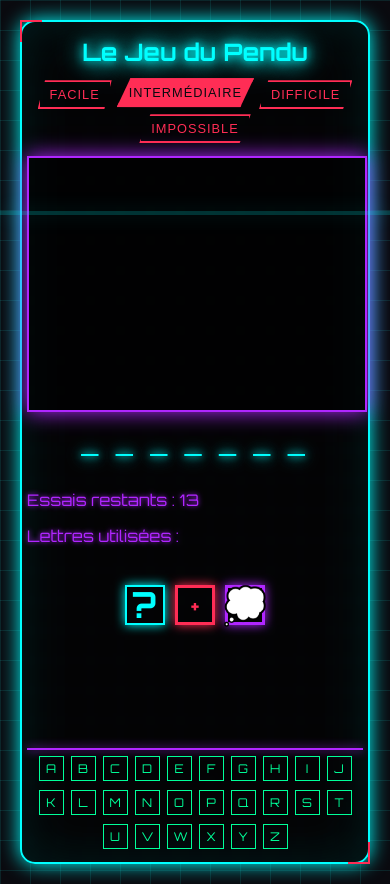
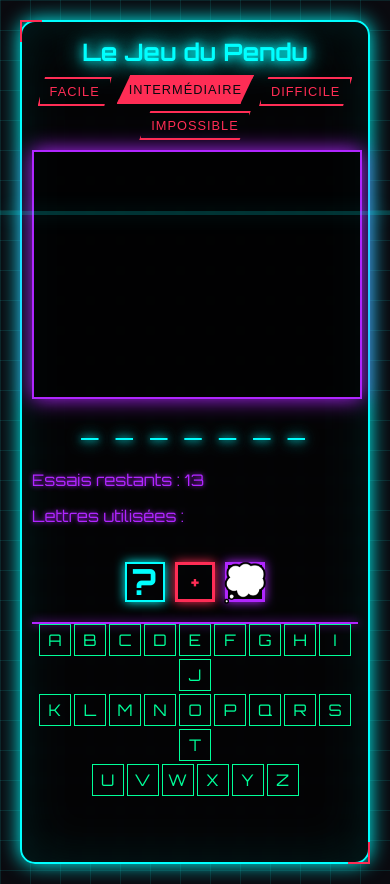
Before and after one commit to Valloue/Pendu, a plain HTML site: page index.html in a window 390 px wide. Drawn offline with Linux system fonts and the light colour scheme; no server answers.

Commit message:
mise a jour du code

```diff
--- a/css/style.css
+++ b/css/style.css
@@ -848,11 +848,48 @@ body {
 /* Styles spécifiques pour le mode portrait (vertical) */
 @media screen and (max-width: 768px) and (orientation: portrait) {
     .game-container {
-        padding: 10px 5px;
         height: 100vh;
         display: flex;
         flex-direction: column;
-        justify-content: space-between;
+        justify-content: flex-start;
+        padding-bottom: 20px;
+    }
+
+    .keyboard {
+        position: relative;
+        bottom: auto;
+        left: auto;
+        width: 100%;
+        background: var(--dark-bg);
+        padding: 5px;
+        display: flex;
+        flex-direction: column;
+        gap: 3px;
+        margin-top: auto;
+    }
+
+    .keyboard-row {
+        display: flex;
+        justify-content: center;
+        gap: 3px;
+        margin: 0;
+        padding: 0;
+    }
+
+    .key {
+        width: 32px;
+        height: 32px;
+        font-size: 16px;
+        margin: 0;
+        padding: 0;
+    }
+
+    .button-container {
+        margin-bottom: 20px;
+    }
+
+    .game-container {
+        padding-bottom: 20px;
     }
 
     h1 {
@@ -880,30 +917,6 @@ body {
         margin: 10px 0;
     }
 
-    .keyboard {
-        position: fixed;
-        bottom: 0;
-        left: 0;
-        width: 100%;
-        padding: 5px;
-        background: var(--dark-bg);
-    }
-
-    .keyboard-row {
-        margin: 1px 0;
-    }
-
-    .key {
-        width: 25px;
-        height: 25px;
-        font-size: 12px;
-        margin: 1px;
-    }
-
-    .button-container {
-        margin-bottom: 120px; /* Espace réduit pour le clavier */
-    }
-
     .hint-btn, .add-btn, .comment-btn {
         width: 40px;
         height: 40px;
```
